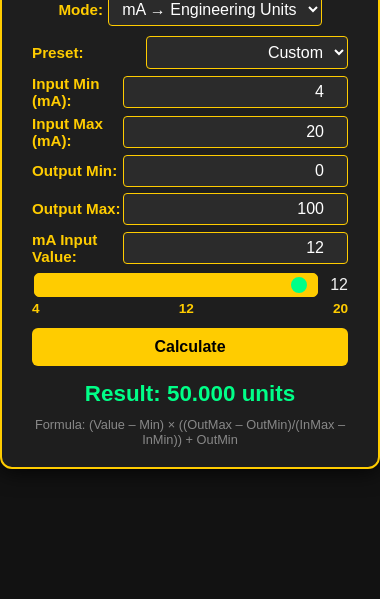
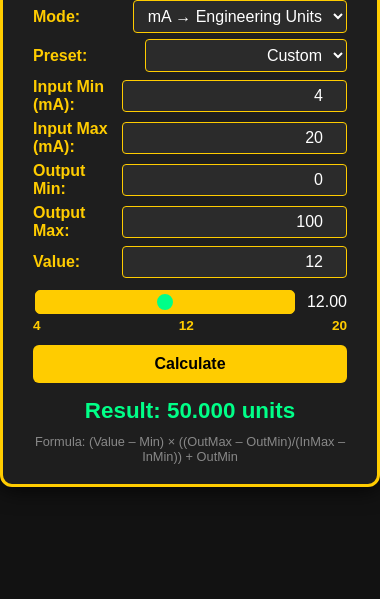
Before and after one commit to jwpachak-afk/Slider-calculator, an Electron app: page index.html in a window 380 px wide. Shown: the part 245-844 px from the top of the page. Drawn offline with Linux system fonts and the light colour scheme.

Commit message:
Update index.html

```diff
--- a/index.html
+++ b/index.html
@@ -6,44 +6,121 @@
 <title>Wastewater 4–20 mA Calculator</title>
 <style>
   body {
-    background: #121212;
-    color: #f2f2f2;
-    font-family: Arial, Helvetica, sans-serif;
-    margin: 0;
-    height: 100vh;
+    background-color: #121212;
+    color: #ffffff;
+    font-family: Arial, sans-serif;
     display: flex;
     justify-content: center;
     align-items: center;
+    height: 100vh;
+    margin: 0;
   }
-  .calc {
-    background: #1e1e1e;
-    border: 2px solid #ffcc00;
+  .calculator {
+    background-color: #1e1e1e;
+    border: 3px solid #ffcc00;
     border-radius: 12px;
     padding: 20px 30px;
-    width: 560px;
+    width: 580px;
     box-shadow: 0 0 25px #000;
   }
-  h1 {text-align:center;color:#ffcc00;font-size:1.6em;margin-bottom:10px;}
-  .row {display:flex;justify-content:space-between;align-items:center;margin:6px 0;}
-  label {flex:1;color:#ffcc00;font-weight:bold;font-size:0.95em;}
-  input, select {flex:1;background:#2b2b2b;border:1px solid #ffcc00;color:#fff;padding:6px 8px;border-radius:4px;font-size:1em;text-align:right;}
-  button {width:100%;background:#ffcc00;color:#000;font-weight:bold;border:none;padding:10px;border-radius:6px;margin-top:12px;cursor:pointer;font-size:1em;}
-  button:hover {background:#ffe066;}
-  .mode-switch {text-align:center;margin-bottom:10px;}
-  .result {text-align:center;font-size:1.4em;font-weight:bold;color:#00ff88;margin-top:15px;}
-  footer {text-align:center;color:#888;margin-top:10px;font-size:0.8em;}
-  .slider-container {display:flex;align-items:center;gap:10px;margin-top:5px;}
-  #maSlider {flex:1;-webkit-appearance:none;height:10px;background:#ffcc00;border-radius:5px;outline:none;}
-  #maSlider::-webkit-slider-thumb {-webkit-appearance:none;appearance:none;width:20px;height:20px;background:#00ff88;border-radius:50%;cursor:pointer;border:2px solid #ffcc00;}
-  #maSlider::-moz-range-thumb {width:20px;height:20px;background:#00ff88;border-radius:50%;cursor:pointer;border:2px solid #ffcc00;}
-  .slider-labels {display:flex;justify-content:space-between;color:#ffcc00;font-weight:bold;font-size:0.85em;margin-top:2px;}
+  h1 {
+    color: #ffcc00;
+    text-align: center;
+    margin-bottom: 15px;
+  }
+  .row {
+    display: flex;
+    justify-content: space-between;
+    align-items: center;
+    margin: 6px 0;
+  }
+  label {
+    flex: 1;
+    color: #ffcc00;
+    font-weight: bold;
+  }
+  input, select {
+    flex: 1;
+    padding: 6px 8px;
+    background-color: #2b2b2b;
+    border: 1px solid #ffcc00;
+    border-radius: 4px;
+    color: #ffffff;
+    font-size: 1em;
+    text-align: right;
+  }
+  button {
+    width: 100%;
+    background-color: #ffcc00;
+    border: none;
+    padding: 10px;
+    font-weight: bold;
+    font-size: 1em;
+    margin-top: 12px;
+    border-radius: 6px;
+    cursor: pointer;
+  }
+  button:hover { background-color: #ffe066; }
+  .slider-container {
+    display: flex;
+    align-items: center;
+    gap: 10px;
+    margin-top: 10px;
+  }
+  #valueSlider {
+    flex: 1;
+    -webkit-appearance: none;
+    height: 10px;
+    background: #ffcc00;
+    border-radius: 5px;
+    outline: none;
+  }
+  #valueSlider::-webkit-slider-thumb {
+    -webkit-appearance: none;
+    appearance: none;
+    width: 20px;
+    height: 20px;
+    background: #00ff88;
+    border-radius: 50%;
+    border: 2px solid #ffcc00;
+    cursor: pointer;
+  }
+  #valueSlider::-moz-range-thumb {
+    width: 20px;
+    height: 20px;
+    background: #00ff88;
+    border-radius: 50%;
+    border: 2px solid #ffcc00;
+    cursor: pointer;
+  }
+  .slider-labels {
+    display: flex;
+    justify-content: space-between;
+    color: #ffcc00;
+    font-weight: bold;
+    font-size: 0.85em;
+    margin-top: 2px;
+  }
+  .result {
+    text-align: center;
+    font-size: 1.4em;
+    font-weight: bold;
+    color: #00ff88;
+    margin-top: 15px;
+  }
+  footer {
+    text-align: center;
+    font-size: 0.8em;
+    color: #888;
+    margin-top: 10px;
+  }
 </style>
 </head>
 <body>
-  <div class="calc">
-    <h1>Wastewater 4–20 mA Scaling Calculator</h1>
+<div class="calculator">
+  <h1>Wastewater 4–20 mA Calculator</h1>
 
-    <div class="mode-switch">
+  <div class="row">
     <label for="mode">Mode:</label>
     <select id="mode" onchange="updateMode()">
       <option value="maToEng">mA → Engineering Units</option>
@@ -65,24 +142,24 @@
     </select>
   </div>
 
-    <div class="row"><label>Input Min (mA):</label><input id="inputMin" type="number" value="4" step="any"></div>
-    <div class="row"><label>Input Max (mA):</label><input id="inputMax" type="number" value="20" step="any"></div>
+  <div class="row"><label>Input Min (mA):</label><input id="inputMin" type="number" value="4" step="any" oninput="updateSliderLimits()"></div>
+  <div class="row"><label>Input Max (mA):</label><input id="inputMax" type="number" value="20" step="any" oninput="updateSliderLimits()"></div>
   <div class="row"><label>Output Min:</label><input id="outputMin" type="number" value="0" step="any"></div>
   <div class="row"><label>Output Max:</label><input id="outputMax" type="number" value="100" step="any"></div>
 
   <div class="row">
-      <label id="valueLabel">mA Input Value:</label>
+    <label id="valueLabel">Value:</label>
     <input id="valueInput" type="number" value="12" step="any">
   </div>
 
   <div class="slider-container">
-      <input type="range" id="maSlider" min="4" max="20" step="0.01" value="12">
-      <span id="sliderValue">12</span>
+    <input type="range" id="valueSlider" min="4" max="20" step="0.01" value="12">
+    <span id="sliderDisplay">12</span>
   </div>
   <div class="slider-labels">
-      <span>4</span>
-      <span>12</span>
-      <span>20</span>
+    <span id="sliderMin">4</span>
+    <span id="sliderMid">12</span>
+    <span id="sliderMax">20</span>
   </div>
 
   <button onclick="calculate()">Calculate</button>
@@ -91,80 +168,83 @@
 </div>
 
 <script>
-const slider = document.getElementById("maSlider");
-const sliderValue = document.getElementById("sliderValue");
+const slider = document.getElementById("valueSlider");
+const sliderDisplay = document.getElementById("sliderDisplay");
 const valueInput = document.getElementById("valueInput");
 const modeSelect = document.getElementById("mode");
 const valueLabel = document.getElementById("valueLabel");
 
-function updateSliderLimits() {
-  slider.min = parseFloat(document.getElementById("inputMin").value);
-  slider.max = parseFloat(document.getElementById("inputMax").value);
-  if(slider.value < slider.min) slider.value = slider.min;
-  if(slider.value > slider.max) slider.value = slider.max;
+function updateSliderLimits(){
+  const min = parseFloat(document.getElementById("inputMin").value);
+  const max = parseFloat(document.getElementById("inputMax").value);
+  slider.min = min;
+  slider.max = max;
+  if(slider.value < min) slider.value = min;
+  if(slider.value > max) slider.value = max;
+  sliderDisplay.textContent = parseFloat(slider.value).toFixed(2);
+  calculate();
 }
 
-slider.addEventListener("input", function() {
-  valueInput.value = slider.value;
+slider.addEventListener("input", ()=>{
+  valueInput.value = parseFloat(slider.value).toFixed(2);
+  sliderDisplay.textContent = parseFloat(slider.value).toFixed(2);
   calculate();
-  sliderValue.textContent = slider.value;
 });
 
-valueInput.addEventListener("input", function() {
-  slider.value = valueInput.value;
-  sliderValue.textContent = valueInput.value;
+valueInput.addEventListener("input", ()=>{
+  slider.value = parseFloat(valueInput.value);
+  sliderDisplay.textContent = parseFloat(valueInput.value).toFixed(2);
   calculate();
 });
 
 function applyPreset(){
-  const p=document.getElementById("preset").value;
-  const oMin=document.getElementById("outputMin");
-  const oMax=document.getElementById("outputMax");
-  switch(p){
-    case "flow": oMin.value=0; oMax.value=1000; break;
-    case "level": oMin.value=0; oMax.value=15; break;
-    case "pressure": oMin.value=0; oMax.value=100; break;
-    case "do": oMin.value=0; oMax.value=20; break;
-    case "turbidity": oMin.value=0; oMax.value=500; break;
-    case "ph": oMin.value=0; oMax.value=14; break;
-    case "percent": oMin.value=0; oMax.value=100; break;
+  const preset = document.getElementById("preset").value;
+  const oMin = document.getElementById("outputMin");
+  const oMax = document.getElementById("outputMax");
+  switch(preset){
+    case "flow": oMin.value=0;oMax.value=1000; break;
+    case "level": oMin.value=0;oMax.value=15; break;
+    case "pressure": oMin.value=0;oMax.value=100; break;
+    case "do": oMin.value=0;oMax.value=20; break;
+    case "turbidity": oMin.value=0;oMax.value=500; break;
+    case "ph": oMin.value=0;oMax.value=14; break;
+    case "percent": oMin.value=0;oMax.value=100; break;
     default: break;
   }
-  updateSliderLimits();
   calculate();
 }
 
 function updateMode(){
   const mode = modeSelect.value;
   if(mode === "maToEng"){
-    valueLabel.textContent = "mA Input Value:";
+    valueLabel.textContent = "mA Input:";
   } else {
-    valueLabel.textContent = "Engineering Units Value:";
+    valueLabel.textContent = "Engineering Units:";
   }
-  updateSliderLimits();
   calculate();
 }
 
 function calculate(){
-  const inputMin = parseFloat(document.getElementById("inputMin").value);
-  const inputMax = parseFloat(document.getElementById("inputMax").value);
-  const outputMin = parseFloat(document.getElementById("outputMin").value);
-  const outputMax = parseFloat(document.getElementById("outputMax").value);
+  const inMin = parseFloat(document.getElementById("inputMin").value);
+  const inMax = parseFloat(document.getElementById("inputMax").value);
+  const outMin = parseFloat(document.getElementById("outputMin").value);
+  const outMax = parseFloat(document.getElementById("outputMax").value);
+  const val = parseFloat(valueInput.value);
   const mode = modeSelect.value;
-  const val = parseFloat(valueInput.value);
 
   if(mode === "maToEng"){
-    const eng = (val-inputMin) * ((outputMax-outputMin)/(inputMax-inputMin)) + outputMin;
-    document.getElementById("result").textContent = `Result: ${eng.toFixed(3)} units`;
+    const result = (val-inMin)*(outMax-outMin)/(inMax-inMin)+outMin;
+    document.getElementById("result").textContent = `Result: ${result.toFixed(3)} units`;
   } else {
-    const ma = (val-outputMin) * ((inputMax-inputMin)/(outputMax-outputMin)) + inputMin;
-    document.getElementById("result").textContent = `Result: ${ma.toFixed(3)} mA`;
-    slider.value = ma;
-    sliderValue.textContent = ma.toFixed(2);
+    const result = (val-outMin)*(inMax-inMin)/(outMax-outMin)+inMin;
+    document.getElementById("result").textContent = `Result: ${result.toFixed(3)} mA`;
+    slider.value = result;
+    sliderDisplay.textContent = result.toFixed(2);
   }
 }
 
 // Initialize
+updateSliderLimits();
 applyPreset();
 calculate();
 </script>
```
Lines whose indentation alone changed are shown as unchanged.
